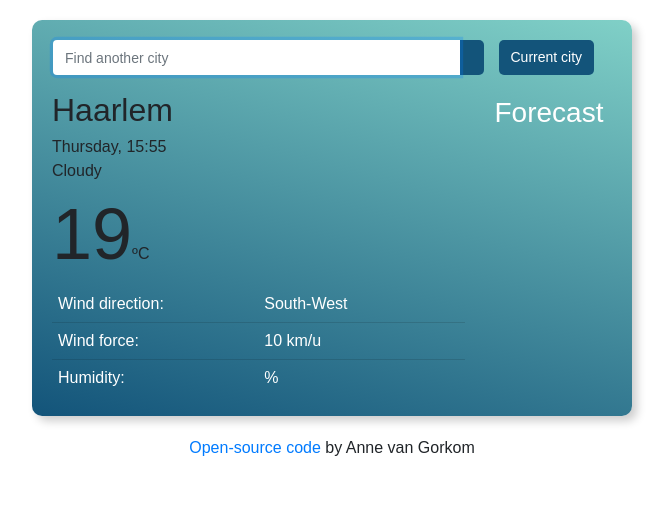
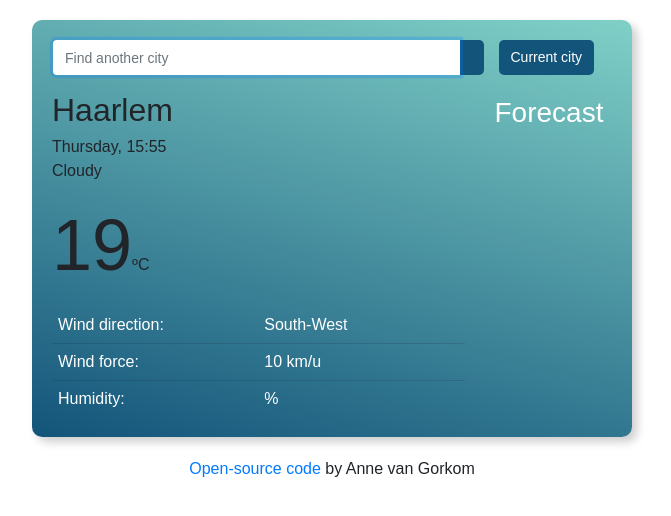
Before and after one commit to AnnevanGorkom/weather-app-react, a React (Create React App) app: page / in a window 1280 px wide. Shown: the top 516 px of the page, without its empty margins (308-979 px from the left). Built offline with nearby package versions, Linux system fonts and the light colour scheme.

Commit message:
Class change temperature

```diff
--- a/src/Temperature.css
+++ b/src/Temperature.css
@@ -1,11 +1,11 @@
-.Temperature h2 {
+.Temperature .temp {
   font-size: 72px;
   display: inline;
 }
 
-.Temperature p.degree-type {
+.Temperature .degree-type {
+  font-size: 16px;
   display: inline;
-  font-size: 16px;
 }
 
 .Temperature .today-weather {
--- a/src/Temperature.js
+++ b/src/Temperature.js
@@ -5,7 +5,7 @@ export default function Temperature() {
   return (
     <div className="Temperature">
       <div className="today-weather">
-        <h2>19</h2>
+        <span className="temp">19</span>
         <p className="degree-type">
           {/* <a href="#" id="celcius-link" className="active"> */}
           ºC
```
